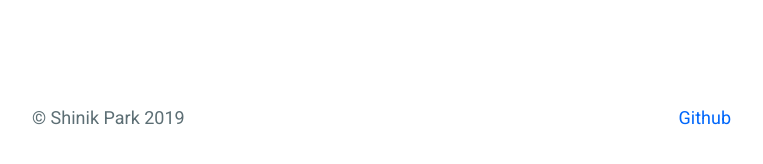
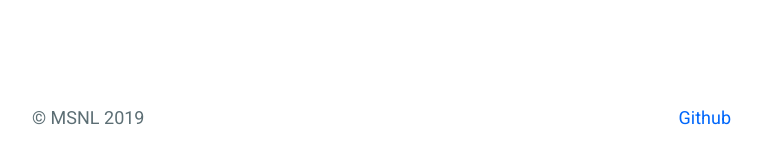
Before and after one commit to msnl/exll, a Jekyll site: the page built from index.html, in a window 1280 px wide. Shown: the part 524-688 px from the top of the page, without its empty margins (258-1021 px from the left). Built offline with Jekyll 4.4.1, drawn with Linux system fonts in a browser that asks for light colours.

Commit message:
Update _config.yml

```diff
--- a/_config.yml
+++ b/_config.yml
@@ -5,7 +5,7 @@ remote_theme : mkchoi212/paper-jekyll-theme
 title: "ExLL: an extremely low-latency congestion control for mobile cellular networks"
 description: >
   @ Mobile System & Networking Lab , UNIST
-author: Shinik Park
+author: MSNL
 email: sipark@unist.ac.kr
 github_username: shinikpark
 
```
